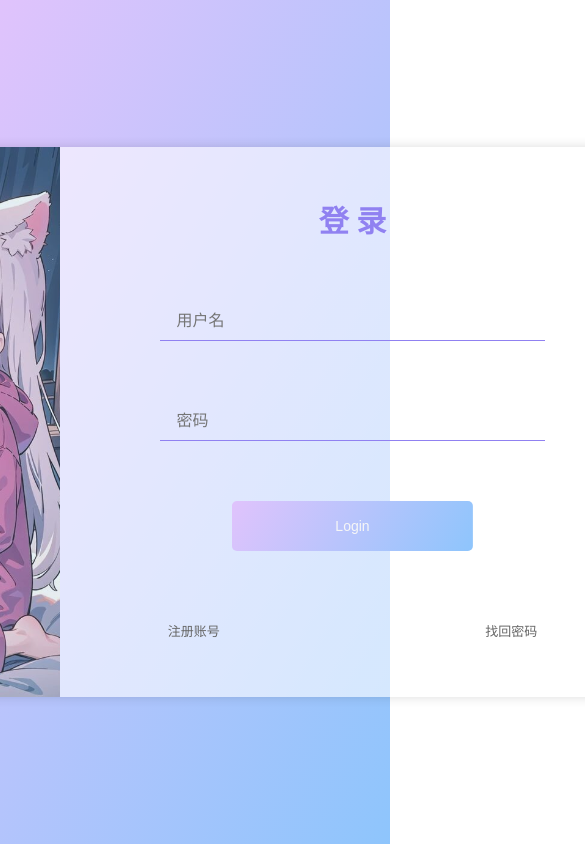
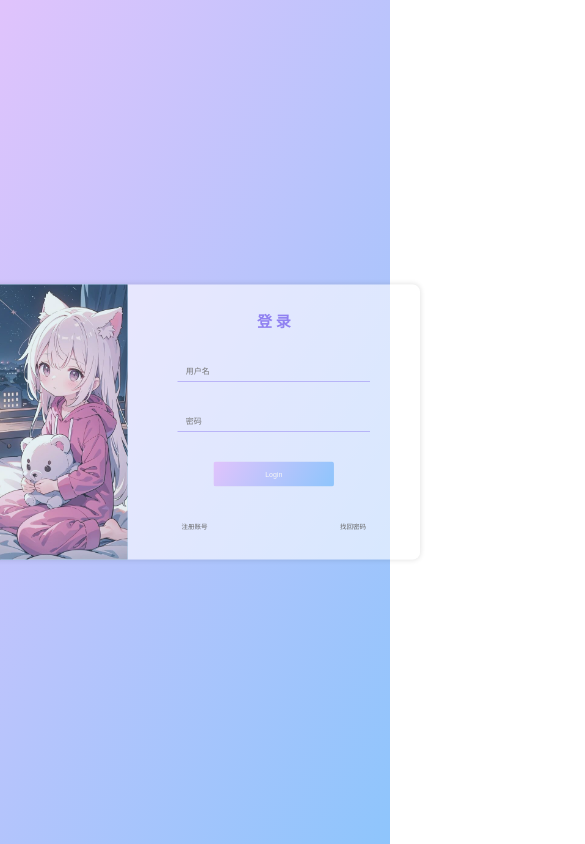
Before and after one commit to chen-723/web, a Vue app: page /register#/login in a window 390 px wide. Shown: the top 844 px of the page, 585 px wide, since content can reach past the window. Built offline with nearby package versions, Linux system fonts and the light colour scheme; the HTML template or start-up script is replaced by a standard one.

Commit message:
让手机端自动适应

```diff
--- a/src/components/LoginBox.vue
+++ b/src/components/LoginBox.vue
@@ -225,4 +225,12 @@ html::before {
   left: 50%;
   transform: translate(-50%, -50%);
 }
+
+@media (max-width: 600px) {
+  .box {
+    /* 原来的居中保持不动，只追加 scale */
+    transform: translate(-50%, -50%) scale(0.5);
+    transform-origin: center center;
+  }
+}
 </style>
--- a/src/views/RegisterPage.vue
+++ b/src/views/RegisterPage.vue
@@ -196,4 +196,12 @@ html::before {
 .right .fn a:hover {
   color: rgb(144, 129, 241);
 }
+
+@media (max-width: 600px) {
+  .box {
+    /* 原来的居中保持不动，只追加 scale */
+    transform: translate(-50%, -50%) scale(0.5);
+    transform-origin: center center;
+  }
+}
 </style>
```
